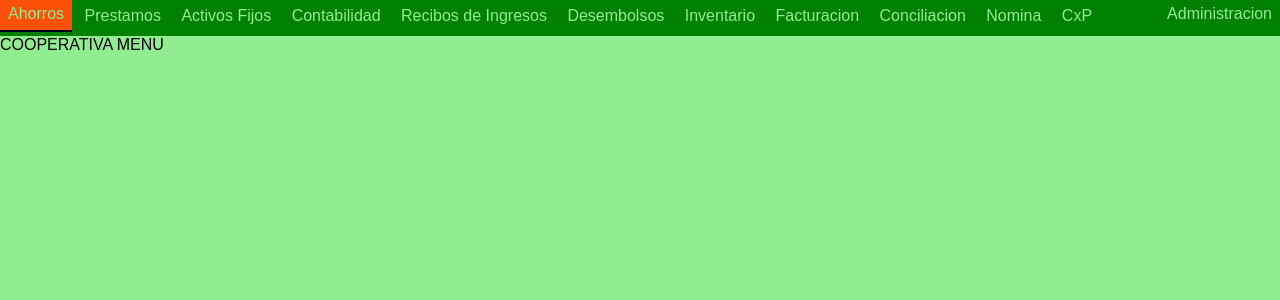
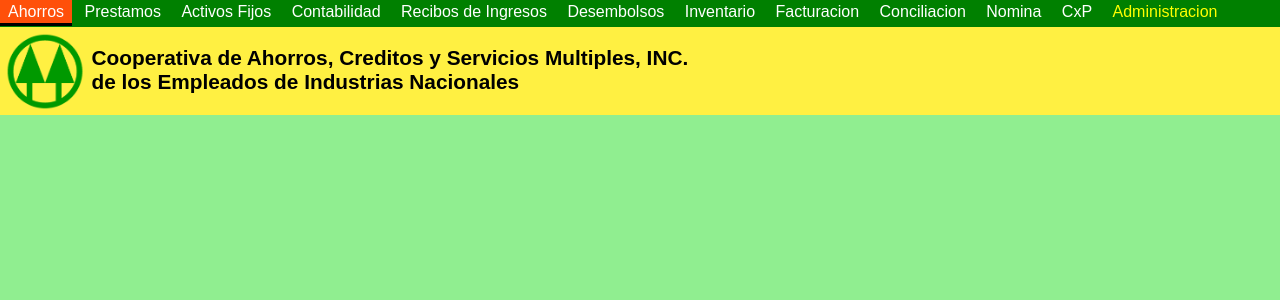
Before and after one commit to ACGM/acsystem, a Django app: page / in a window 1280 px wide. Shown: the top 300 px of the page. Run offline with Django 3.2, Linux system fonts and the light colour scheme.

Commit message:
Pagina base en un 85% de terminacion

```diff
--- a/acgm/static/css/estilos.css
+++ b/acgm/static/css/estilos.css
@@ -1,2 +1,2 @@
 @import '../css/normalize.css';
-body{font-size:16px;background:#90ee90;font-family:"Arial","serif"}.nav-menu{background:#008000}.ul-menu{padding:0;margin:0}.menu-item{display:inline-block;margin:0;padding:0;}.menu-item:hover{background:#ff500a;color:#fff;border-bottom:2px solid #000;cursor:pointer}.menu-item:last-child{color:#ff0;font-weight:500;float:right}.menu-item.menu-opcion{color:#90ee90;border-bottom:2px solid transparent;padding:.3em .5em;margin:0;-o-transition:0.3s;-ms-transition:0.3s;-webkit-transition:0.3s;-moz-transition:0.3s;text-decoration:none}
+body{background:#90ee90;font-family:"Arial","serif";font-size:16px}.headerP{display:block;margin:0;padding:0}.nav-menu{background:#008000;padding:.2em 0}.ul-menu{padding:0;margin:0;border-bottom:3px solid transparent}.menu-item{display:inline-block;font-weight:300}.menu-item:last-child a{color:#ff0}.menu-opcion{color:#fff;margin:0;padding:.2em .5em;text-decoration:none;}.menu-opcion:hover{background:#ff500a;border-bottom:3px solid #000}.header{padding:0;background:#fff042;overflow:hidden}.content-logo{margin:0;padding:0;float:left}.logo{margin:.3em 0 0 .3em;width:80px}.titleCoop{font-size:1.3em;font-weight:bold;margin:.9em 0 0 4.4em;}.titleCoop.titleCoop2{margin:0 0 0 4.4em}
--- a/acgm/static/stylus/estilos.styl
+++ b/acgm/static/stylus/estilos.styl
@@ -6,39 +6,61 @@ vendor-prefixes = o ms webkit moz
 
 verde = #53B222
 mamey = #FF500A
+amarillo = #FFF042
 
 body
-	font-size 16px
 	background lightgreen
 	font-family "Arial", "serif"
+	font-size 16px
+
+.headerP
+	display block
+	margin 0
+	padding 0
 
 .nav-menu
 	background green
+	padding .2em 0
 
 .ul-menu
 	padding 0
 	margin 0
+	border-bottom 3px solid transparent
 
 .menu-item
 	display inline-block
+
+	&:last-child a
+		color yellow
+	 	font-weight 300
+
+.menu-opcion
+	color white
 	margin 0
-	padding 0
+	padding .2em .5em
+	text-decoration none
 
 	&:hover
 		background mamey
-		color white
-		border-bottom 2px solid black
-		cursor pointer
-	&:last-child
-		color yellow
-		font-weight 500
-		float right
+		border-bottom 3px solid black
 
-	&.menu-opcion
-		color lightgreen
-		border-bottom 2px solid transparent
+.header
+	padding 0
+	background amarillo
+	overflow hidden
 
-		padding .3em .5em
-		margin 0
-		transition .3s
-		text-decoration none
+.content-logo
+	margin 0
+	padding 0
+	float left
+
+.logo
+	margin .3em 0 0 .3em
+	width 80px
+
+.titleCoop
+	font-size 1.3em
+	font-weight bold
+	margin .9em 0 0 4.4em
+	&.titleCoop2
+		margin 0 0 0 4.4em
--- a/acgm/templates/base.html
+++ b/acgm/templates/base.html
@@ -5,7 +5,7 @@
 
 <head>
 	<meta charset="UTF-8">
-	<title>Cooperativa</title>
+	<title>{% block title %} {% endblock title%}</title>
 	<!-- <link href='http://fonts.googleapis.com/css?family=Open+Sans:400,300,600,700' rel='stylesheet' type='text/css'> -->
 	<link rel="stylesheet" type="text/css" href={% static "css/estilos.css" %}>
 
@@ -13,22 +13,33 @@
 <body>
 	<nav class="nav-menu">
 		<ul class="ul-menu">
-			<li class="menu-item"> <a class="menu-item menu-opcion" href="#">Ahorros</a> </li>
-			<li class="menu-item"> <a class="menu-item menu-opcion"href="#">Prestamos</a> </li>
-			<li class="menu-item"> <a class="menu-item menu-opcion"href="#">Activos Fijos</a> </li>
-			<li class="menu-item"> <a class="menu-item menu-opcion"href="#">Contabilidad</a></li>
-			<li class="menu-item"> <a class="menu-item menu-opcion"href="#">Recibos de Ingresos</a></li>
-			<li class="menu-item"> <a class="menu-item menu-opcion"href="#">Desembolsos</a></li>
-			<li class="menu-item"> <a class="menu-item menu-opcion"href="#">Inventario</a></li>
-			<li class="menu-item"> <a class="menu-item menu-opcion"href="#">Facturacion</a></li>
-			<li class="menu-item"> <a class="menu-item menu-opcion"href="#">Conciliacion</a></li>
-			<li class="menu-item"> <a class="menu-item menu-opcion"href="#">Nomina</a></li>
-			<li class="menu-item"> <a class="menu-item menu-opcion"href="#">CxP</a></li>
-			<li class="menu-item"> <a class="menu-item menu-opcion"href="#">Administracion</a></li>
+			<li class="menu-item"> <a class="menu-opcion" href="#">Ahorros</a> </li>
+			<li class="menu-item"> <a class="menu-opcion" href="#">Prestamos</a> </li>
+			<li class="menu-item"> <a class="menu-opcion" href="#">Activos Fijos</a> </li>
+			<li class="menu-item"> <a class="menu-opcion" href="#">Contabilidad</a></li>
+			<li class="menu-item"> <a class="menu-opcion" href="#">Recibos de Ingresos</a></li>
+			<li class="menu-item"> <a class="menu-opcion" href="#">Desembolsos</a></li>
+			<li class="menu-item"> <a class="menu-opcion" href="#">Inventario</a></li>
+			<li class="menu-item"> <a class="menu-opcion" href="#">Facturacion</a></li>
+			<li class="menu-item"> <a class="menu-opcion" href="#">Conciliacion</a></li>
+			<li class="menu-item"> <a class="menu-opcion" href="#">Nomina</a></li>
+			<li class="menu-item"> <a class="menu-opcion" href="#">CxP</a></li>
+			<li class="menu-item"> <a class="menu-opcion" href="#">Administracion</a></li>
 		</ul>
 	</nav>
 
-	<nav> COOPERATIVA MENU </nav>
+	<header class="header">
+		<figure class="content-logo">
+			<img class="logo" src="../static/images/logoCoop.png" alt="">
+		</figure>
+		<p class="titleCoop"> Cooperativa de Ahorros, Creditos y Servicios Multiples, INC.</p>
+		<p class="titleCoop titleCoop2"> de los Empleados de Industrias Nacionales</p>
+
+	</header>
+
+	{% block content %}
+
+	{% endblock content %}
 
 </body>
 </html>
```
Also changed, not shown: acgm/static/images/logoCoop.png (added).
